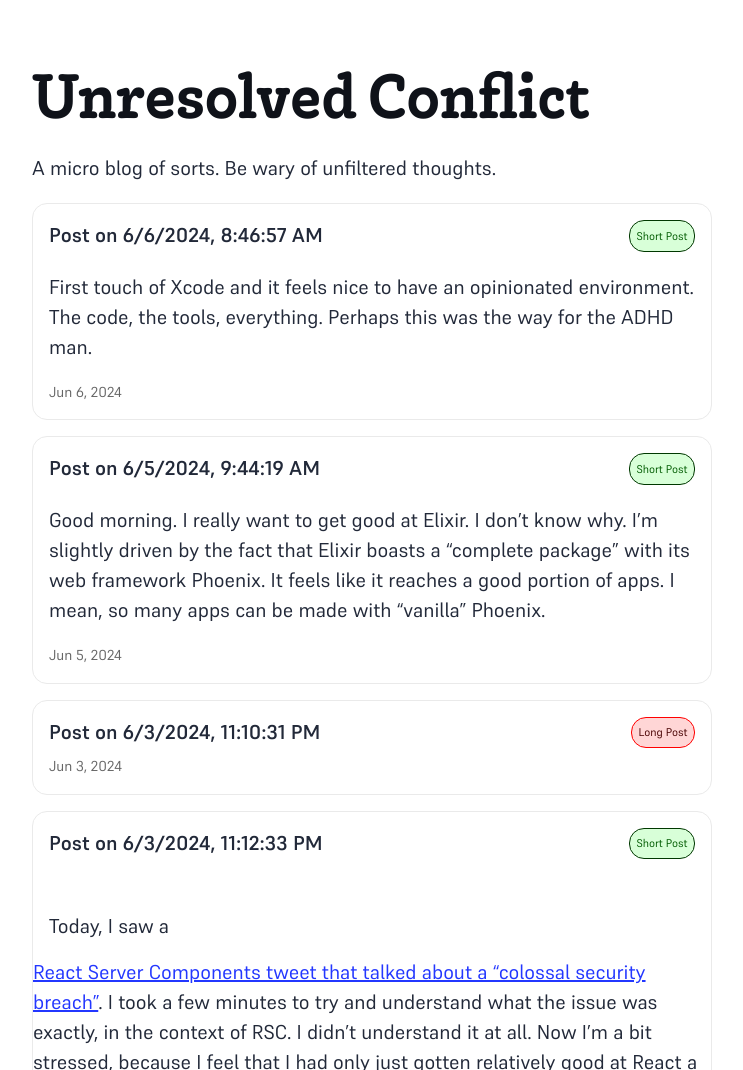
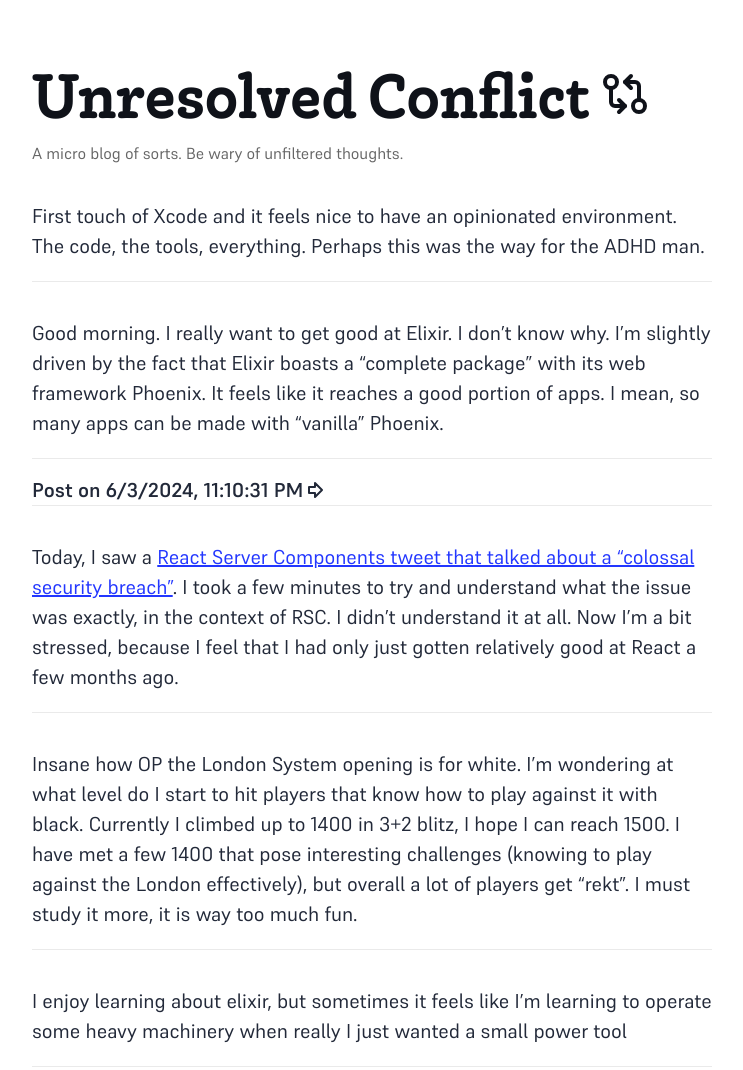
Before and after one commit to hhofner/hhofner.github.io, an Astro site in the folder blog/: page / in a window 1280 px wide. Shown: the top 1070 px of the page, without its empty margins (268-1011 px from the left). Built offline with nearby package versions, Linux system fonts and the light colour scheme; Astro itself is replaced by a stand-in of ours.

Commit message:
some style changes

```diff
--- a/blog/package.json
+++ b/blog/package.json
@@ -17,5 +17,8 @@
     "astro": "^4.8.7",
     "open-props": "^1.7.4",
     "typescript": "^5.4.5"
+  },
+  "devDependencies": {
+    "prettier": "3.3.1"
   }
 }
--- a/blog/src/pages/index.astro
+++ b/blog/src/pages/index.astro
@@ -17,6 +17,12 @@
 		<BaseHead title={SITE_TITLE} description={SITE_DESCRIPTION} />
 	</head>
 	<style>
+		.description {
+			color: #666;
+			margin-top: 0;
+			font-size: 1rem;
+			margin-bottom: 1rem;
+		}
 		.post-container {
 			padding: 0;
 			margin: 0;
@@ -26,8 +32,7 @@
 			gap: 1rem;
 		}
 		.post-subcontainer {
-			border: 1px solid #eaeaea;
-			border-radius: 15px;
+			border-bottom: 1px solid #eaeaea;
 			overflow: clip;
 		}
 		.post {
@@ -55,22 +60,41 @@
 				color: #666;
 			}
 		}
+		a {
+			text-decoration: none;
+			color: inherit;
+			display: flex;
+			align-items: center;
+			font-weight: 600;
+			transition: font-weight 0.3s;
+
+			&:hover {
+				font-weight: 800;
+			}
+		}
 	</style>
 	<body>
 		<main>
-			<h1>Unresolved Conflict</h1>
-			<p>A micro blog of sorts. Be wary of unfiltered thoughts.</p>
+			<h1>Unresolved Conflict
+<svg xmlns="http://www.w3.org/2000/svg" width="48" height="48" viewBox="0 0 24 24" fill="none" stroke="currentColor" stroke-width="2" stroke-linecap="round" stroke-linejoin="round" class="lucide lucide-git-compare-arrows"><circle cx="5" cy="6" r="3"/><path d="M12 6h5a2 2 0 0 1 2 2v7"/><path d="m15 9-3-3 3-3"/><circle cx="19" cy="18" r="3"/><path d="M12 18H7a2 2 0 0 1-2-2V9"/><path d="m9 15 3 3-3 3"/></svg>
+			</h1>
+			<p class="description">A micro blog of sorts. Be wary of unfiltered thoughts.</p>
 			<ul class="post-container">
 				{posts.map((post) => (
 					<li class="post-subcontainer">
-						<a class="post" href={post ? '/blog/' + post.slug : '/'}>
+					{
+						post.data.isLongPost ? <a href={post ? '/blog/' + post.slug : '/'}>{post.data.title}
+						<svg xmlns="http://www.w3.org/2000/svg" width="24" height="24" viewBox="0 0 24 24" fill="none" stroke="currentColor" stroke-width="2" stroke-linecap="round" stroke-linejoin="round" class="lucide lucide-arrow-big-right"><path d="M6 9h6V5l7 7-7 7v-4H6V9z"/></svg>
+						</a> : <Tweet slug={post.slug} />
+					}
+						<!--<a class="post" href={post ? '/blog/' + post.slug : '/'}>
 							<div class="label-container">
 								<label>{post ? post.data.title : ''}</label>
 								<Badge isLongPost={post.data.isLongPost} />
 							</div>
-							{post.data.isLongPost ? "" : <Tweet slug={post.slug} />}
+							<div>{post.data.isLongPost ? "" : <Tweet slug={post.slug} />}</div>
 							<small><FormattedDate date={post.data.pubDate} /></small>
-						</a>
+						</a> -->
 					</li>))
 				}
 			</ul>
```
Also changed, not shown: 1 other file.
